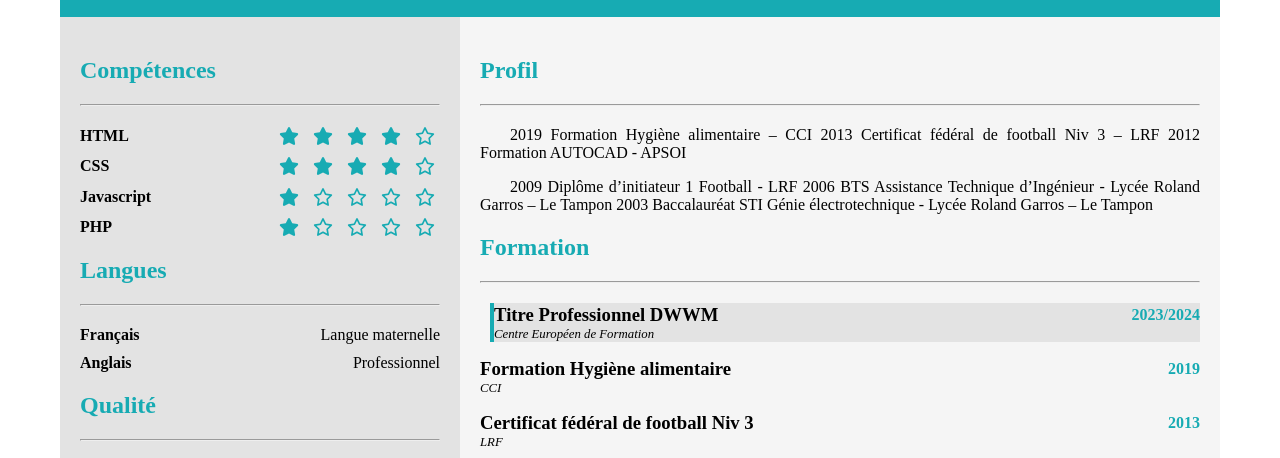
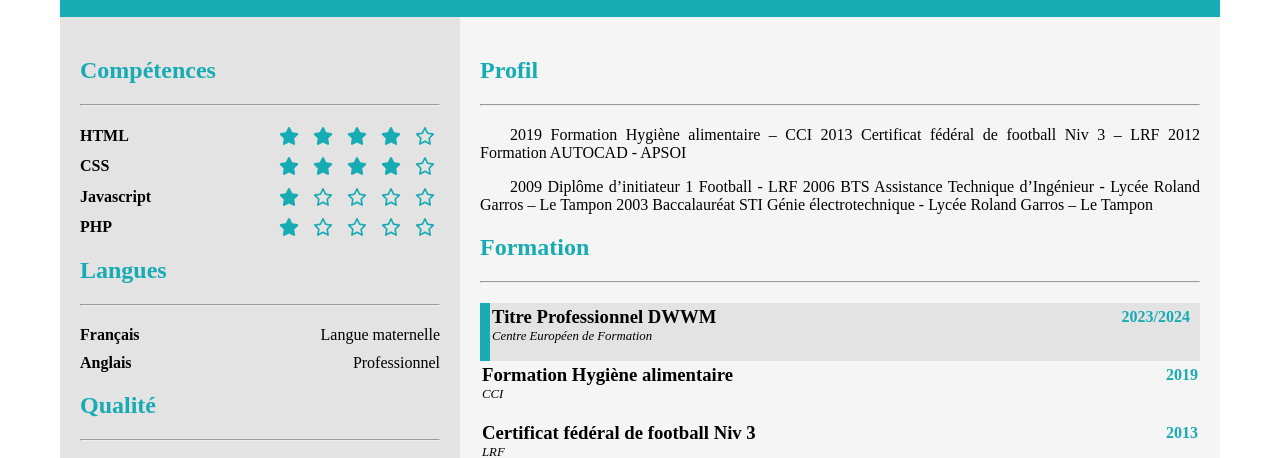
Before and after one commit to Gaelprod974/MOUTAMA_Gael_Devoir_3_CV_HTML_CSS, a plain HTML site: page index.html in a window 1280 px wide. In both pictures the pointer is over the element 840 px from the left and 603 px from the top of the page. Shown: the part 281-739 px from the top of the page. Drawn offline with Linux system fonts and the light colour scheme.

Commit message:
Modif main.css

```diff
--- a/Asset/css/main.css
+++ b/Asset/css/main.css
@@ -2,7 +2,6 @@
     text-indent: 30px;  /* Indentation de la première ligne */
     text-align: justify; /* Justification du texte */
 }
-
 
 .formation {
     display: flex;            /* Utilise Flexbox pour la mise en page */
@@ -15,7 +14,6 @@
     font-size: 0.8em;         /* Définit la taille de la police à 80% de l'élément parent */
     margin-top: 0;            /* Supprime la marge supérieure pour enlever l'espace */
     margin-bottom: 15px;
-
 }
 .date-formation {
     color: #17abb3;              /* Définit la couleur du texte à bleu */
@@ -30,18 +28,14 @@
     margin-top: 0;
 }
 
-
-
 .effet {
     position: relative; /* Nécessaire pour positionner le trait vertical */
-    transition: background-color 0.3s, border-left-color 0.3s; /* Transition pour l'effet de survol */
-
+    padding: 2px;
 }
 
 /* Couleur de fond au survol et changement de couleur du trait */
 .effet:hover {
-    border-left: 4px solid #17abb3; /* Couleur du trait au survol */
-
+    border-left: 10px solid #17abb3; /* Couleur du trait au survol */
+    padding-right: 10px;
     background-color: #e3e3e3; /* Couleur de fond au survol */
-    margin-left: 10px; /* Espacement entre les éléments */
 }
```
